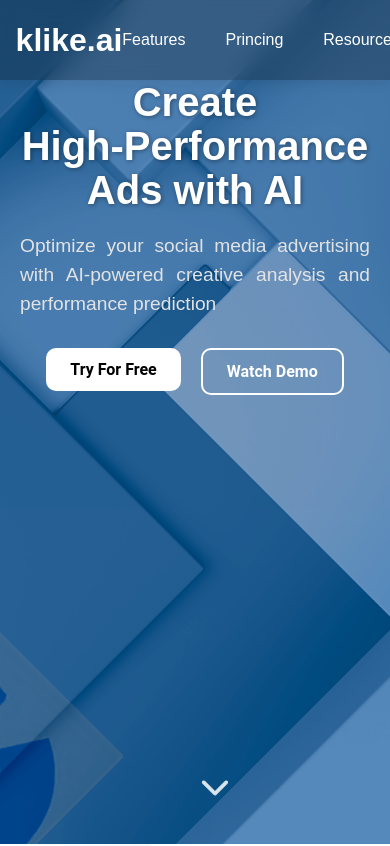
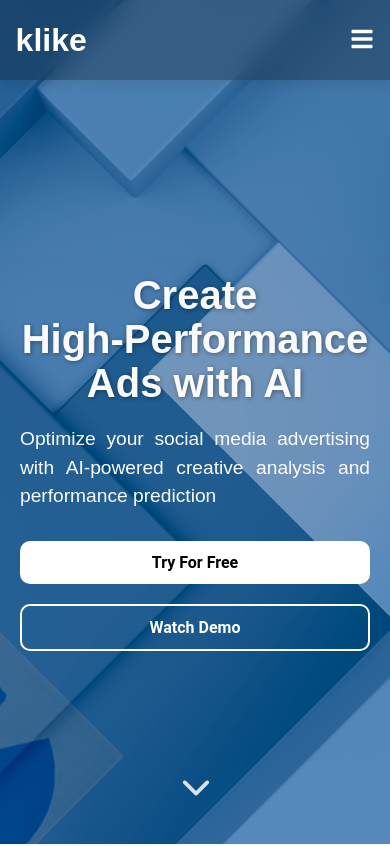
Before and after one commit to AugustoAlmondes/Boost-video, a React (Vite) app: page /home in a window 390 px wide. Shown: the top 846 px of the page. Built offline with nearby package versions, Linux system fonts and the light colour scheme.

Commit message:
Responsive Adjust

```diff
--- a/src/components/Header/Header.jsx
+++ b/src/components/Header/Header.jsx
@@ -1,27 +1,44 @@
+import { useState } from 'react';
+import './header.css';
+import { FaBars, FaTimes } from 'react-icons/fa';
 import useHeaderShrink from '../../hook/useHeaderShrink';
-import './header.css';
 
 export default function Header() {
-    useHeaderShrink('.container-header', 30);
+    const [menuAberto, setMenuAberto] = useState(false);
+
+    useHeaderShrink('.container-header', 100, menuAberto);
+
+    const handleFecharMenu = () => setMenuAberto(false);
+
     return (
-        <>
-        <div className="container-header">
-            <div className="logo-header">klike.ai</div>
+        <header className={`container-header ${menuAberto ? 'menu-aberto' : ''}`}>
 
-            <div className="options-header">
-                <ul>
-                    <li>Features</li>
-                    <li>Princing</li>
-                    <li>Resources</li>
-                </ul>
+
+            <div className="logo-header exit">klike</div>
+            <div className={`menu-mobile-container ${menuAberto ? 'ativo' : ''}`}>
+
+                <div className="logo-header in">klike</div>
+                <nav className="options-header">
+                    <ul>
+                        <li onClick={handleFecharMenu}>Product</li>
+                        <li onClick={handleFecharMenu}>Pricing</li>
+                        <li onClick={handleFecharMenu}>Contact</li>
+                    </ul>
+                </nav>
+
+                <div className="buttons-header">
+                    <button className="sign-up-button">Sign up</button>
+                    <button className="get-started-button">Get Started</button>
+                </div>
             </div>
 
-            <div className="buttons-header">
-                <button className='sign-up-button'>Sign up</button>
-                <button className='get-started-button'>Get Started</button>
-            </div>
-
-        </div>
-        </>
+            <button
+                className="menu-button"
+                onClick={() => setMenuAberto(prev => !prev)}
+                aria-label="Menu"
+            >
+                {menuAberto ? <FaTimes size={24} /> : <FaBars size={24} />}
+            </button>
+        </header>
     );
 }
--- a/src/components/Header/header.css
+++ b/src/components/Header/header.css
@@ -59,7 +59,7 @@
         font-family: var(--Avenir);
         position: relative;
 
-        &:hover{
+        &:hover {
             cursor: pointer;
         }
     }
@@ -119,11 +119,96 @@
     cursor: pointer;
 }
 
+/* Escondido por padrão */
+.menu-mobile-container {
+    width: 100%;
+    display: flex;
+    justify-content: space-between;
+    align-items: center;
+}
+
+.exit{
+    display: none;
+}
+
+.menu-button {
+    display: none;
+    background: none;
+    border: none;
+    color: white;
+    z-index: 110;
+}
+/* Ativo em telas pequenas */
+@media (max-width: 768px) {
+
+    .container-header.menu-aberto {
+        background-color: rgba(0, 0, 0, 0.9);
+        transition: background-color 0.3s ease;
+    }
+
+    .menu-mobile-container {
+        display: flex;
+        flex-direction: column;
+        position: absolute;
+        top: 80px;
+        left: 0;
+        width: 100%;
+        padding: 20px 4vw;
+        gap: 1rem;
+        animation: fadeIn 0.3s ease;
+        background-color: rgba(0, 0, 0, 0.9);
+    }
+
+    .exit{
+        display: block;
+        transition: all 0.3s ease;
+    }
+
+    .in{
+        display: none;
+    }
+
+    .menu-mobile-container:not(.ativo) {
+        display: none;
+    }
+
+    .options-header ul{
+        display: flex;
+        justify-content: center;
+    }
+
+    .options-header,
+    .buttons-header {
+        width: 60%;
+        display: flex;
+        flex-direction: column;
+    }
+
+    .menu-button {
+        display: block;
+        position: absolute;
+        right: 4vw;
+    }
+}
+
+@keyframes fadeIn {
+    from {
+        opacity: 0;
+        transform: translateY(-10px);
+    }
+
+    to {
+        opacity: 1;
+        transform: translateY(0);
+    }
+}
+
 @keyframes slideDown {
     from {
         opacity: 0;
         transform: translateY(-30px);
     }
+
     to {
         opacity: 1;
         transform: translateY(0);
--- a/src/components/HowWorks/HowWorks.jsx
+++ b/src/components/HowWorks/HowWorks.jsx
@@ -1,4 +1,4 @@
-import './style.css';
+import './howworks.css';
 import { motion as MOTION } from 'framer-motion';
 
 import HowWorksImage from '/howworks/works.png';
@@ -33,12 +33,12 @@ const workItems = [
 
 export default function HowWorks() {
     return (
-        <MOTION.section
+        <section
             className="how-works-section"
-            initial={{ opacity: 0, y: 50 }}
-            whileInView={{ opacity: 1, y: 0 }}
-            transition={{ duration: 0.8, ease: "easeOut" }}
-            viewport={{ once: true, amount: 0.2 }}
+            // initial={{ opacity: 0, y: 50 }}
+            // whileInView={{ opacity: 1, y: 0 }}
+            // transition={{ duration: 0.8, ease: "easeOut" }}
+            // viewport={{ once: true, amount: 0.2 }}
         >
             <div className="how-works-wrapper">
                 <MOTION.div
@@ -46,22 +46,24 @@ export default function HowWorks() {
                     initial={{ opacity: 0, scale: 0.9 }}
                     whileInView={{ opacity: 1, scale: 1 }}
                     transition={{ duration: 0.7, delay: 0.2 }}
+                    viewport={{ once: true }}
                 >
                     <img src={HowWorksImage} alt="Illustration showing how it works" />
                 </MOTION.div>
 
                 <MOTION.div
                     className="how-works-content"
-                    initial={{ opacity: 0, x: 80 }}
+                    initial={{ opacity: 0, x: 0 }}
                     whileInView={{ opacity: 1, x: 0 }}
                     transition={{ duration: 0.7, delay: 0.4 }}
+                    viewport={{ once: true }}
                 >
                     <div className="work-items">
                         {workItems.map((item, index) => (
                             <MOTION.div
                                 key={index}
-                                initial={{ opacity: 0, y: 40 }}
-                                whileInView={{ opacity: 1, y: 0 }}
+                                initial={{ opacity: 0, y: 40}}
+                                whileInView={{ opacity: 1, y: 0}}
                                 transition={{ duration: 0.5, delay: 0.3 + index * 0.2 }}
                                 viewport={{ once: true }}
                             >
@@ -76,6 +78,6 @@ export default function HowWorks() {
                     </div>
                 </MOTION.div>
             </div>
-        </MOTION.section>
+        </section>
     );
 }
--- a/src/components/Performance/Performance.jsx
+++ b/src/components/Performance/Performance.jsx
@@ -63,10 +63,10 @@ export default function PerformanceVideo() {
 
             <section
                 className="container-redy-optimize"
-                // initial={{ opacity: 0, y: 50 }}
-                // whileInView={{ opacity: 1, y: 0 }}
-                // transition={{ duration: 0.7 }}
-                // viewport={{ once: true, amount: 0.4 }}
+                initial={{ opacity: 0, y: 50 }}
+                whileInView={{ opacity: 1, y: 0 }}
+                transition={{ duration: 0.7 }}
+                viewport={{ once: true, amount: 0.4 }}
             >
                 <h2>Ready to Optimize Your Ad Performance?</h2>
                 <p>
--- a/src/components/Performance/performance.css
+++ b/src/components/Performance/performance.css
@@ -138,13 +138,29 @@
 }
 
 @media (max-width: 768px) {
+
     .overlay-content h1 {
         font-size: 32px;
         width: 90%;
     }
 
+    .container-redy-optimize {
+        min-height: max-content;
+        border-top: 1px solid rgb(0, 0, 0);
+
+        & h2 {
+            font-size: 28px;
+            text-align: center;
+        }
+
+        & p {
+            font-size: 20px;
+            margin: 0 20px;
+        }
+    }
+
     .overlay-content p {
-        font-size: 18px;
+        font-size: 20px;
         width: 90%;
     }
 
@@ -153,6 +169,6 @@
     }
 
     .overlay-content ul li p {
-        font-size: 16px;
+        font-size: 18px;
     }
 }
--- a/src/components/SubHeader/subheader.css
+++ b/src/components/SubHeader/subheader.css
@@ -16,7 +16,7 @@
     left: 0;
     width: 100%;
     height: 100%;
-    background: rgba(0, 0, 0, 0.2); /* controla a opacidade aqui */
+    background: rgba(0, 0, 0, 0.2);
     z-index: 1;
 }
 
@@ -48,7 +48,7 @@
     position: relative;
     z-index: 2;
     max-width: 600px;
-    color: #fff;
+    color: var(--white);
     padding-top: 10vh;
 }
 
@@ -67,7 +67,7 @@
     line-height: 1.5;
     text-align: justify;
     margin-bottom: 30px;
-    color: #e2e2e2;
+    color: var(--white);
 }
 
 .buttons-home {
@@ -111,10 +111,9 @@
 
 .arrow-down {
     position: absolute;
+    left: 45%;
     z-index: 3;
     bottom: 20px;
-    left: 50%;
-    transform: translateX(-50%);
     color: white;
     opacity: 0.6;
     font-size: 2rem;
@@ -143,6 +142,9 @@
         flex-direction: column;
         justify-content: flex-start;
         padding: 0 20px;
+        justify-content: center;
+
+        height: 100vh;
     }
 
     .text-area {
@@ -162,5 +164,11 @@
 
     .buttons-home {
         justify-content: center;
+        display: flex;
+        flex-direction: column;
+
+        & button{
+            width: 100%;
+        }
     }
 }
--- a/src/components/Works/Work.jsx
+++ b/src/components/Works/Work.jsx
@@ -1,4 +1,4 @@
-import './style.css';
+import './work.css';
 
 export default function Work({ imageLink, title, color, description }) {
     return (
--- a/src/hook/useHeaderShrink.js
+++ b/src/hook/useHeaderShrink.js
@@ -1,11 +1,14 @@
 import { useEffect } from 'react';
 
-export default function useHeaderShrink(selector = '.container-header', scrollOffset = 10) {
+export default function useHeaderShrink(selector = '.container-header', scrollOffset = 10, menuAberto = false) {
     useEffect(() => {
         const handleScroll = () => {
             const header = document.querySelector(selector);
             if (!header) return;
 
+            if (menuAberto) {
+                return
+            }
             if (window.scrollY > scrollOffset) {
                 header.classList.add('shrink');
             } else {
@@ -15,5 +18,5 @@ export default function useHeaderShrink(selector = '.container-header', scrollOf
 
         window.addEventListener('scroll', handleScroll);
         return () => window.removeEventListener('scroll', handleScroll);
-    }, [selector, scrollOffset]);
+    }, [selector, scrollOffset, menuAberto]);
 }
--- a/src/pages/Home/Home.jsx
+++ b/src/pages/Home/Home.jsx
@@ -10,8 +10,8 @@ import './home.css';
 export default function Home() {
     return (
         <div className="home-container">
+            <Header />
             <SubHeader />
-            <Header />
             <HowWorks />
             <Performance />
             <Testimony />
```
Also changed, not shown: src/components/HowWorks/howworks.css (renamed from src/components/HowWorks/style.css), src/components/Works/work.css (renamed from src/components/Works/style.css).
